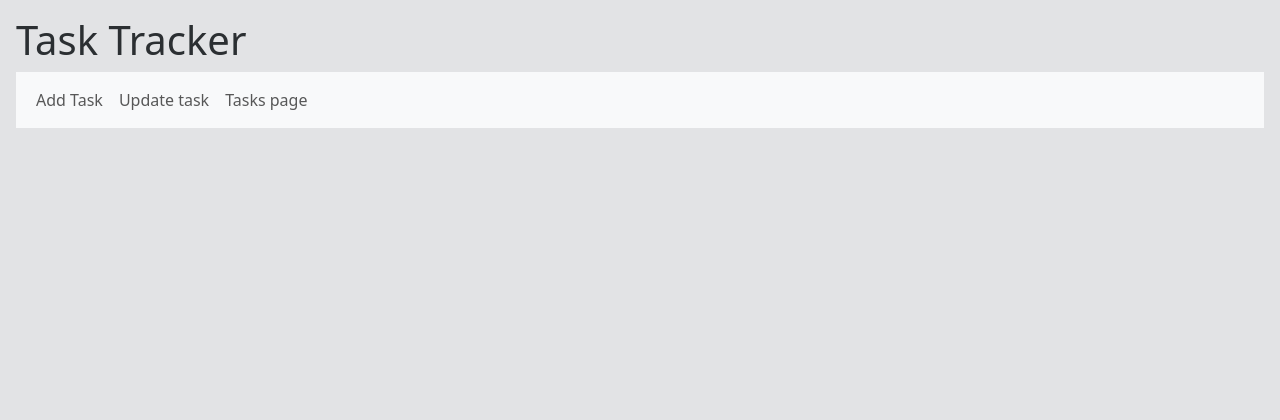
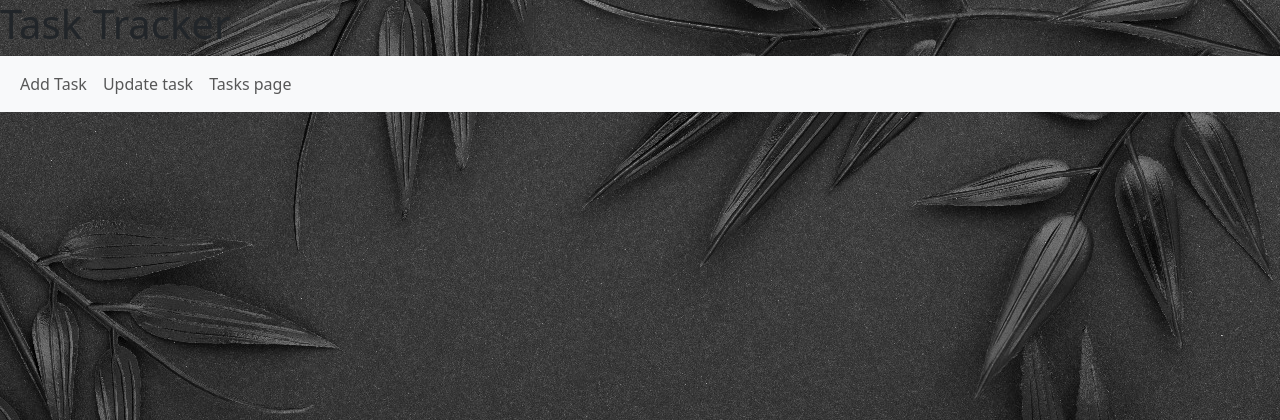
Before and after one commit to Maritimsephania/Tasktracker_project, a Django app: page / in a window 1280 px wide. Shown: the top 420 px of the page. Run offline with Django 5.2, Linux system fonts and the light colour scheme.

Commit message:
new updates

```diff
--- a/tasks/forms.py
+++ b/tasks/forms.py
@@ -9,6 +9,6 @@ class TaskForm(forms.ModelForm):
         widgets = {
             'title':forms.TextInput(attrs={'class':'form-control'}),
             'description':forms.Textarea(attrs={'class':'form-control', 'rows':1}),
-            'due_date':forms.DateTimeInput(attrs={'class':'form-control', 'type':'datetime-local'})
+            'due_date':forms.DateTimeInput(attrs={'class':'form-control', 'type':'datetime-local', })
 
         }
--- a/tasks/static/css/styles.css
+++ b/tasks/static/css/styles.css
@@ -94,3 +94,12 @@ ul {
     max-height: 200px; /* Adjust based on how many rows you expect */
     overflow-y: auto; /* Scroll if it exceeds max-height */
   }
+body{
+    background-image: url("../images/background.jpg");
+    background-size: cover;
+    background-position: center;
+    background-repeat: no-repeat;
+    background-attachment: fixed;
+    text-decoration-color: white;
+
+}
--- a/tasks/templates/base.html
+++ b/tasks/templates/base.html
@@ -11,7 +11,7 @@
     <link rel="stylesheet" href="{% static '/css/styles.css' %}">
 
 </head>
-<body class="p-3 mb-2 bg-secondary-subtle text-secondary-emphasis" >
+<body>
     <div >
 
     {% block content %}
--- a/tasks/templates/save.html
+++ b/tasks/templates/save.html
@@ -8,8 +8,9 @@
         <div class="col-sm-7">
           <form method="post" >
             {% csrf_token %}
-
-            {{form.as_p}}
+            <div   class="text-reset>
+              {{form.as_p}}
+            </div>
             {% if form.instance.id %}
               <button class="btn btn-primary" type="submit"  name = "save" value="{{ form.instance.id }}" >Update</button>
             {% else %}
```
Also changed, not shown: tasks/templates/tasks.html (+10 -6 lines), tasks/static/images/background.jpg (added).
